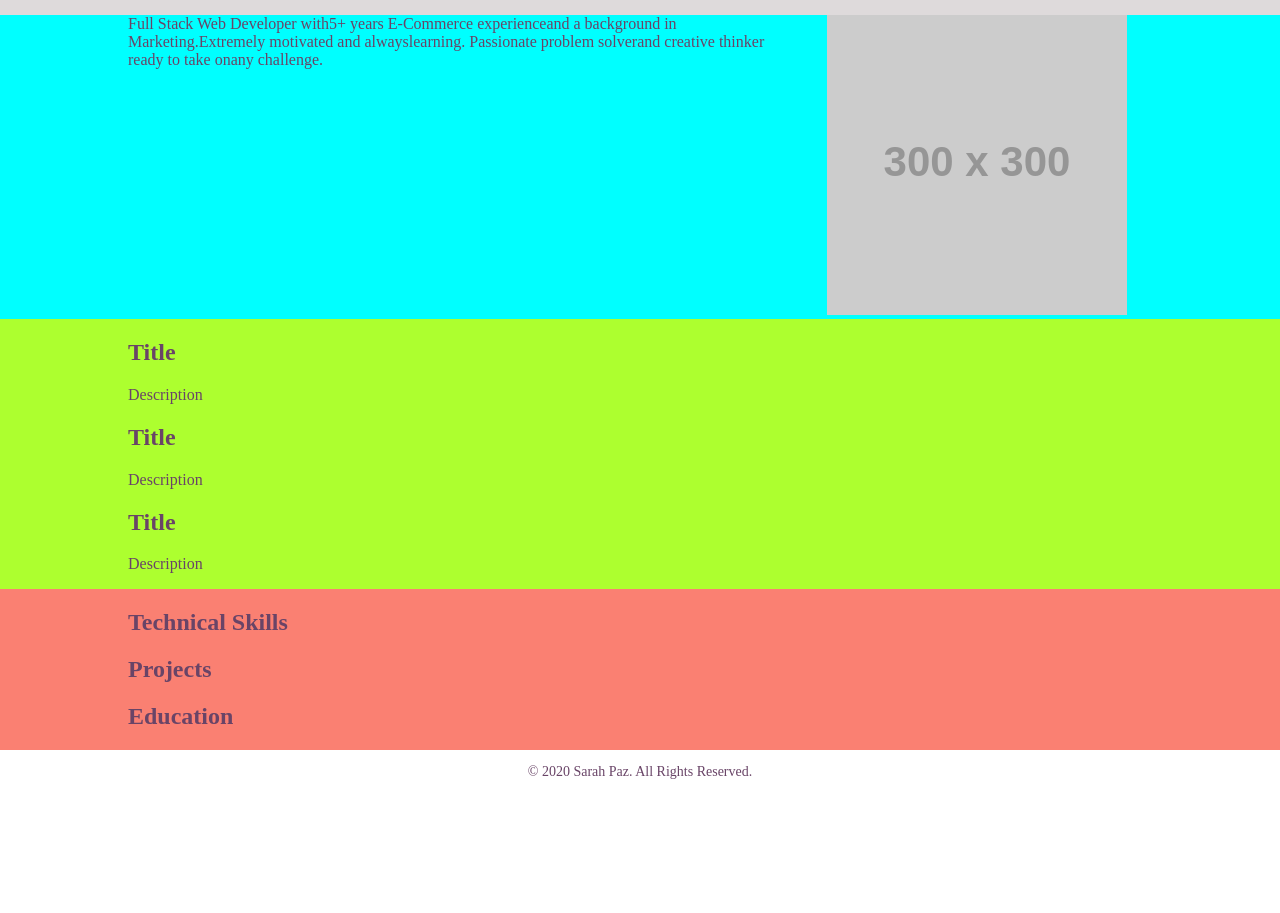
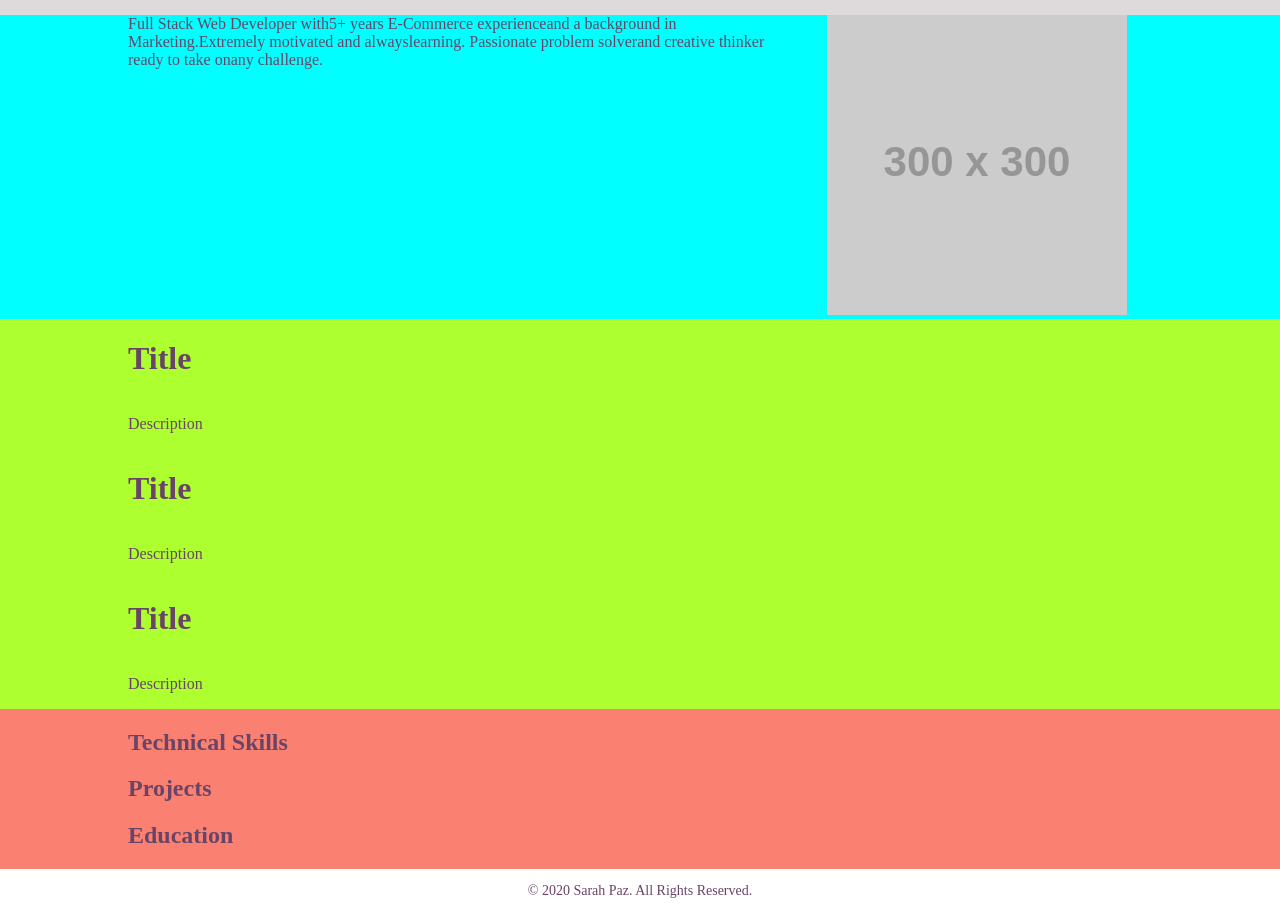
Before and after one commit to sarahpaz/heysarahpaz, a Gatsby site: page / in a window 1280 px wide. Shown: the part 609-1522 px from the top of the page. Before the commit the page ends 1403 px from the top, so only its background shows below. Built offline with nearby package versions, Linux system fonts and the light colour scheme; Gatsby itself is replaced by a stand-in of ours; placeholder pictures from the web are drawn by us.

Commit message:
import BlogPost component

```diff
--- a/src/components/Blog/Blog.component.js
+++ b/src/components/Blog/Blog.component.js
@@ -1,15 +1,14 @@
 import React from "react"
 import "./Blog.styles.scss"
+
+import BlogPost from "../BlogPost/BlogPost.component"
 
 const Blog = () => {
   return (
     <>
-      <h2>Title</h2>
-      <p>Description</p>
-      <h2>Title</h2>
-      <p>Description</p>
-      <h2>Title</h2>
-      <p>Description</p>
+      <BlogPost />
+      <BlogPost />
+      <BlogPost />
     </>
   )
 }
```
